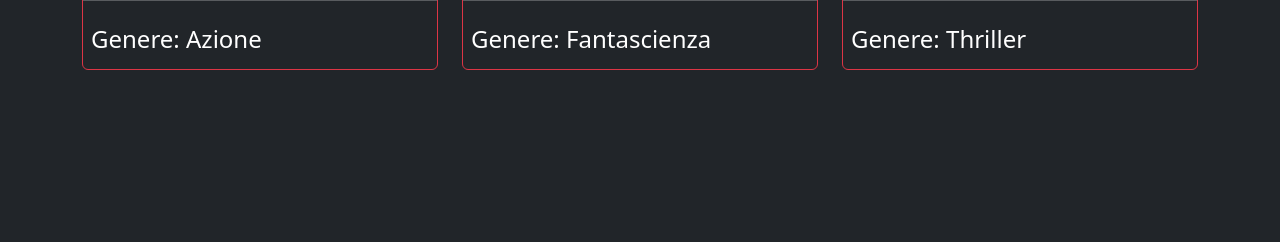
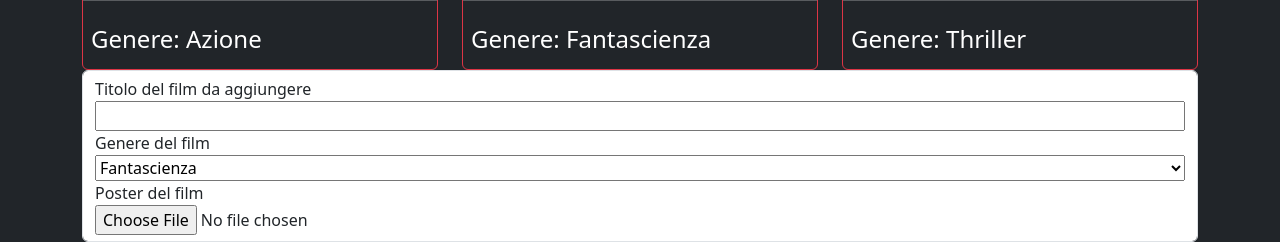
Before and after one commit to federicoacker/react-movie-filter, a React (Vite) app: page / in a window 1280 px wide. Shown: the part 983-1225 px from the top of the page. Before the commit the page ends 1053 px from the top, so only its background shows below. Built offline with nearby package versions, Linux system fonts and the light colour scheme.

Commit message:
Cominciato a lavorare al componente per aggiungere un nuovo film

```diff
--- /dev/null
+++ b/src/components/main/AddMovie.jsx
@@ -0,0 +1,29 @@
+import { useState } from "react"
+
+function AddMovie({ movieArray, setMovieArray }) {
+    const [newMovie, setNewMovie] = useState(
+        {
+            title: null,
+            genre: null,
+            img: null
+        }
+    )
+
+    return (
+        <form className="form-control d-flex flex-column">
+            <label htmlFor="add-title">Titolo del film da aggiungere</label>
+            <input type="text" name="title" id="add-title" />
+            <label htmlFor="add-genre">Genere del film</label>
+            <select name="genre" id="add-genre">
+                <option value="Fantascienza">Fantascienza</option>
+                <option value="Thriller">Thriller</option>
+                <option value="Romantico">Romantico</option>
+                <option value="Azione">Azione</option>
+            </select>
+            <label htmlFor="add-image">Poster del film</label>
+            <input type="file" name="image" id="add-image"></input>
+        </form>
+    )
+}
+
+export default AddMovie
--- a/src/components/main/Main.jsx
+++ b/src/components/main/Main.jsx
@@ -5,6 +5,7 @@ import Col from "react-bootstrap/Col";
 import Inputs from "./Inputs.jsx";
 import { movieArray } from "../../utils/data.js";
 import { useState } from "react";
+import AddMovie from "./AddMovie.jsx";
 
 function Main() {
     const [movieArrayState, setMovieArrayState] = useState(movieArray);
@@ -23,6 +24,11 @@ function Main() {
             <Row className="g-4">
                 <MovieList movieArray={filteredMovieArray} />
             </Row>
+            <Row>
+                <Col>
+                    <AddMovie movieArray={movieArrayState} setMovieArray={setMovieArrayState}/>
+                </Col>
+            </Row>
         </Container>
     )
 }
```
